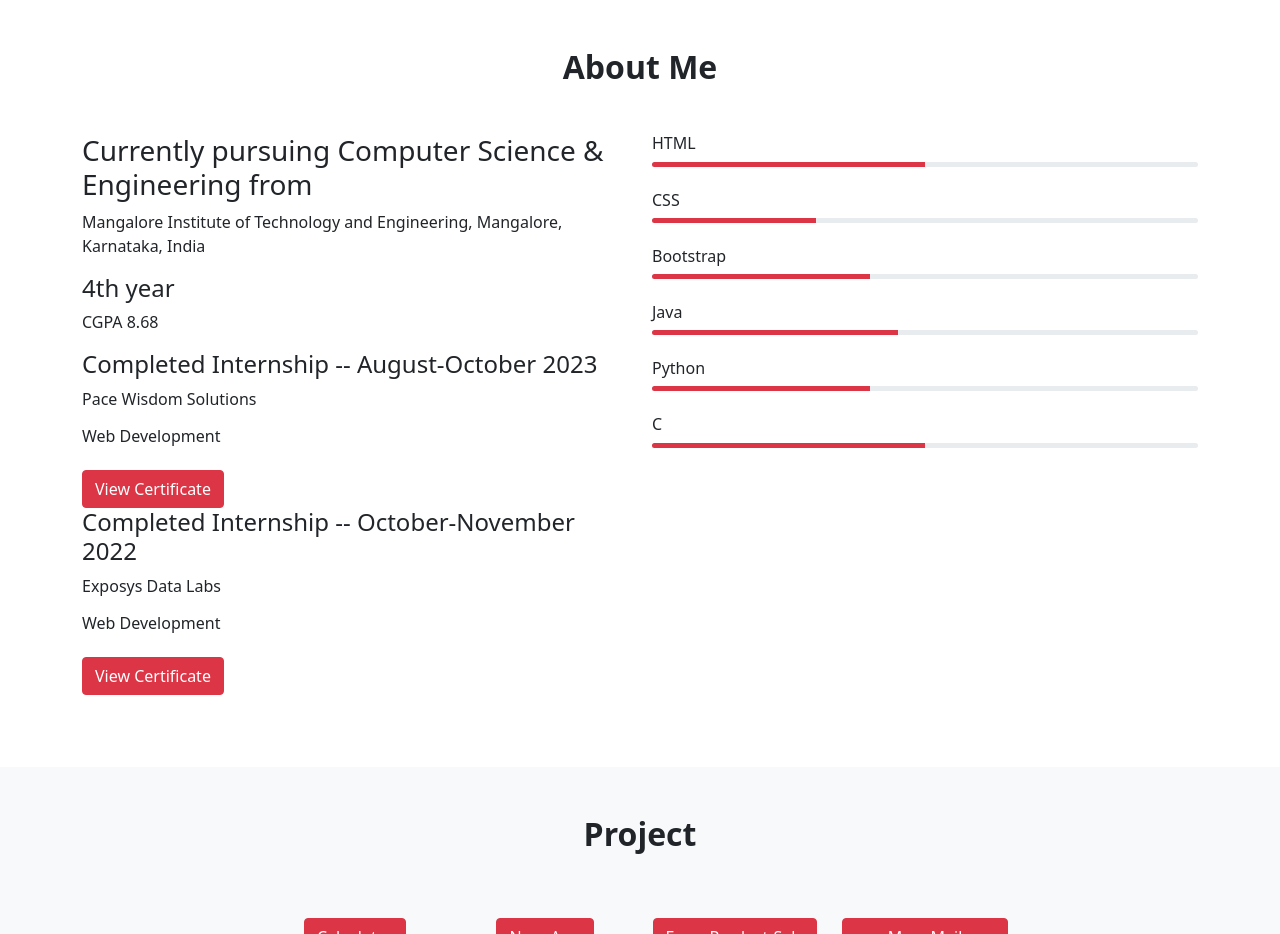
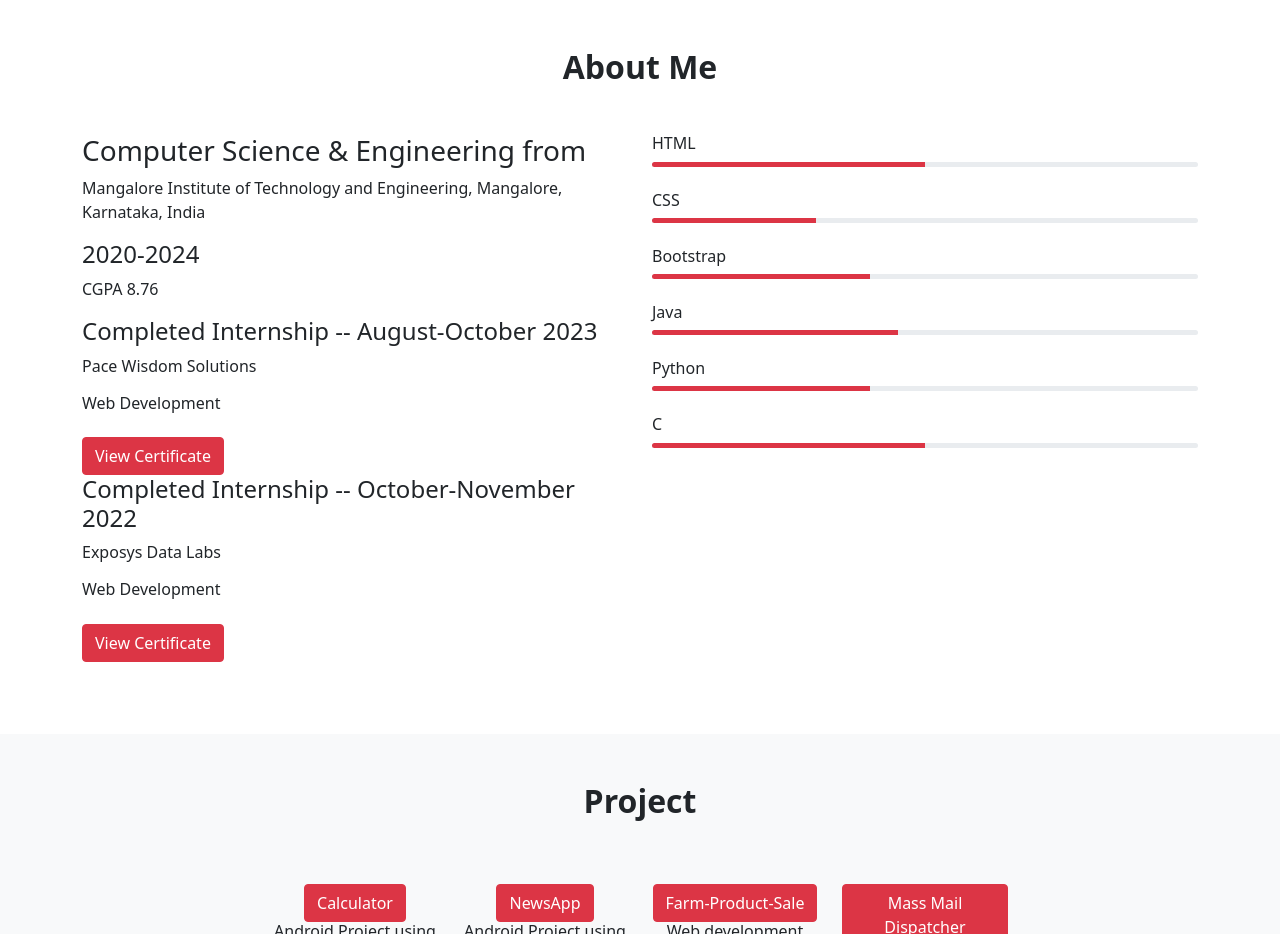
Before and after one commit to Arpita740/portfolio, a plain HTML site: page index.html in a window 1280 px wide. Shown: the part 920-1854 px from the top of the page. Drawn offline with Linux system fonts and the light colour scheme.

Commit message:
Update index.html

```diff
--- a/index.html
+++ b/index.html
@@ -70,12 +70,12 @@
         <div class="row">
             <div class="col-md-6">
                 <div class="about-text">
-                    <h3>Currently pursuing Computer Science & Engineering from</h3>
+                    <h3> Computer Science & Engineering from</h3>
                     <p>Mangalore Institute of Technology and Engineering, Mangalore, Karnataka, India</p>
                 </div>
                 <div class="fact-item">
-                    <h4>4th year</h4>
-                    <p>CGPA 8.68</p>
+                    <h4>2020-2024</h4>
+                    <p>CGPA 8.76</p>
                 </div>
                 <div class="fact-item">
                     <h4>Completed Internship -- August-October 2023</h4>
```
